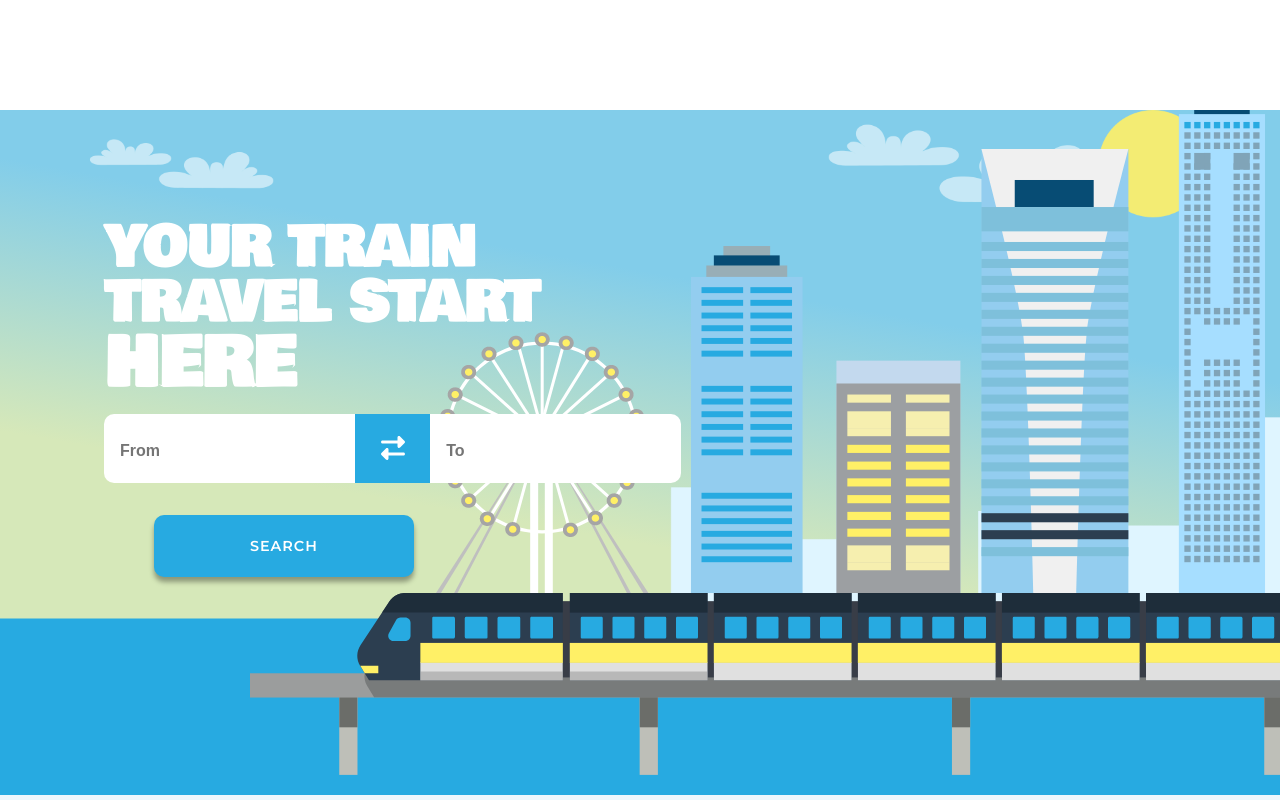
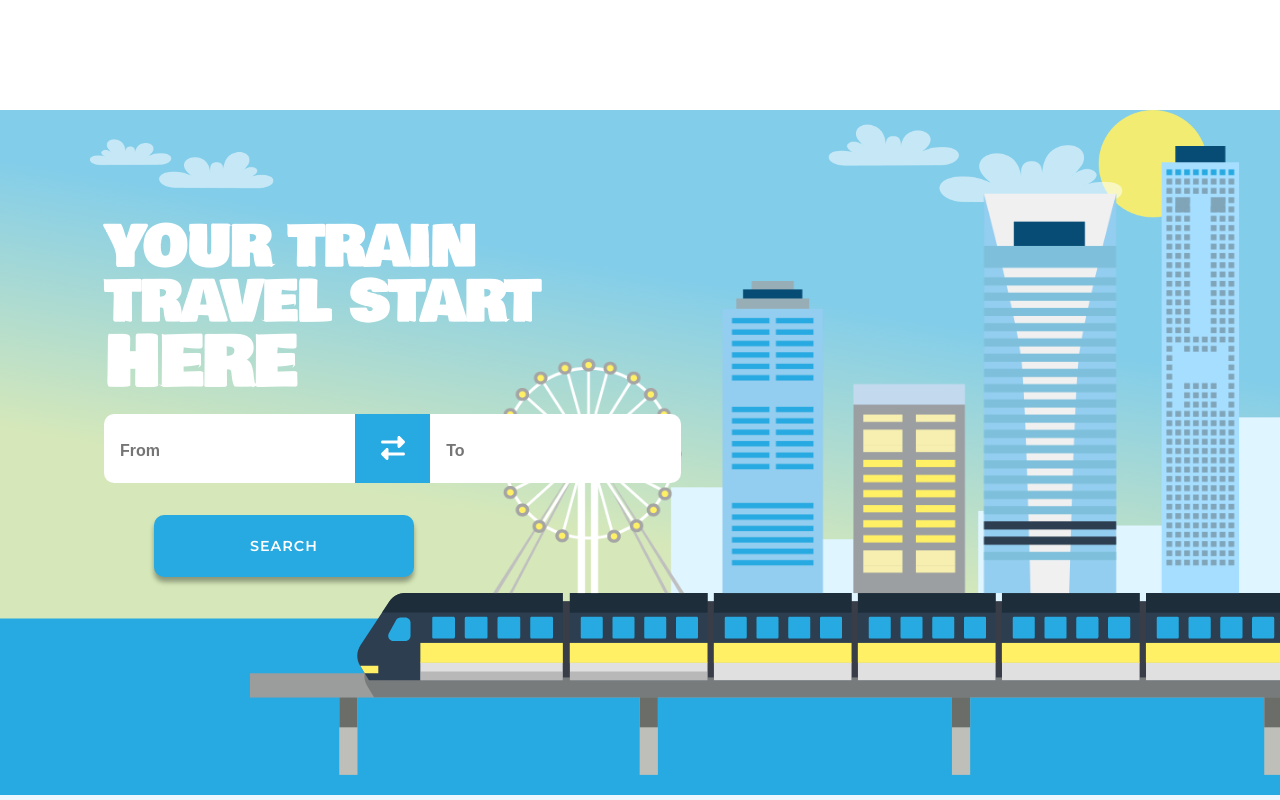
Before and after one commit to MuhammadYousufHere/train, a React (Create React App) app: page / in a window 1280 px wide. Shown: the top 800 px of the page. Built offline with nearby package versions, Linux system fonts and the light colour scheme.

Commit message:
header illus resolved

```diff
--- a/src/pages/Blogs/Flow.scss
+++ b/src/pages/Blogs/Flow.scss
@@ -78,7 +78,10 @@
     padding: 1.6rem 2.5rem;
   }
 }
-@media screen and (max-width: 28em) {
+@media screen and (max-width: 768px) {
+  .flow-container {
+    padding: 1.6rem 0.5rem;
+  }
 }
 @media screen and (max-width: 28em) {
 }
--- a/src/pages/Landing/Header.scss
+++ b/src/pages/Landing/Header.scss
@@ -66,14 +66,14 @@ $padding-sm: 1rem 2rem;
     }
     .right {
       position: absolute;
-      right: -2%;
+      right: -6.5%;
       overflow: hidden;
       bottom: -37px;
       .decorators {
         figure {
           img {
-            width: 100%;
-            height: 100%;
+            width: 90%;
+            height: 90%;
           }
         }
       }
```
